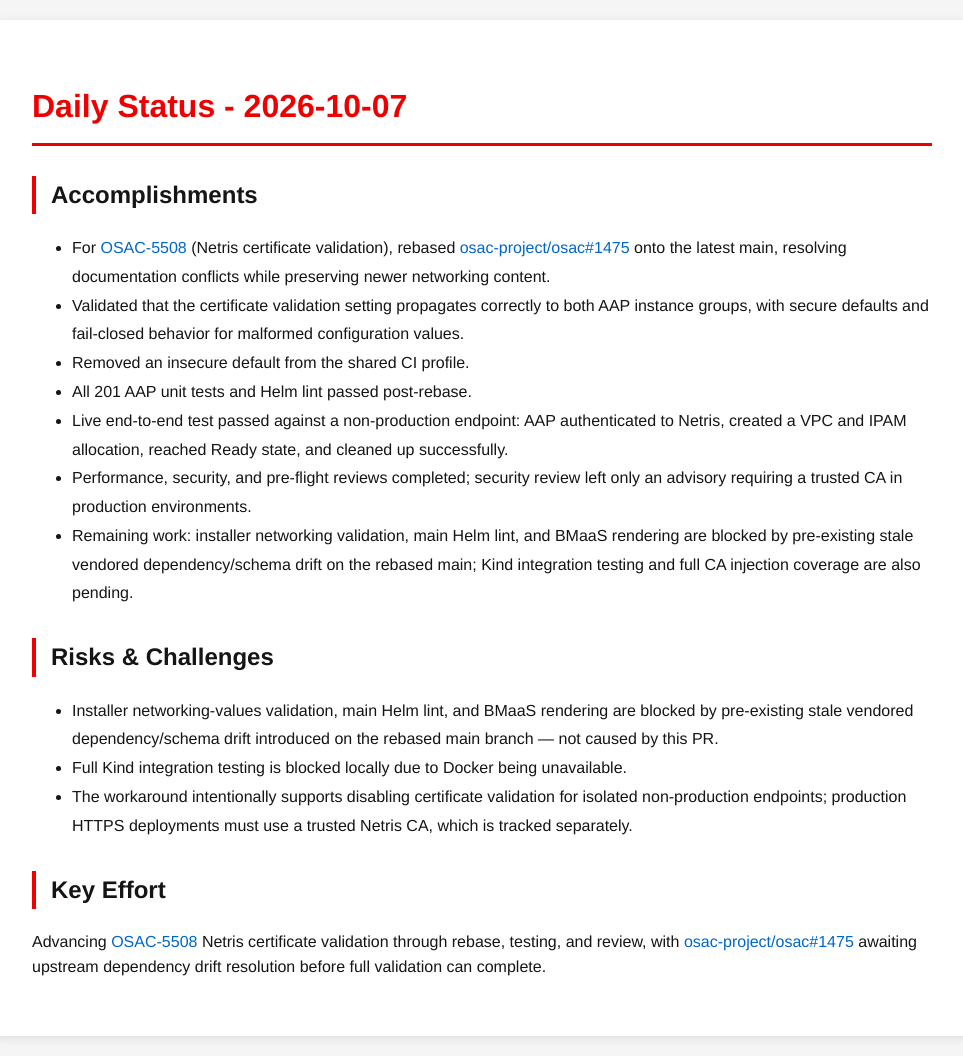
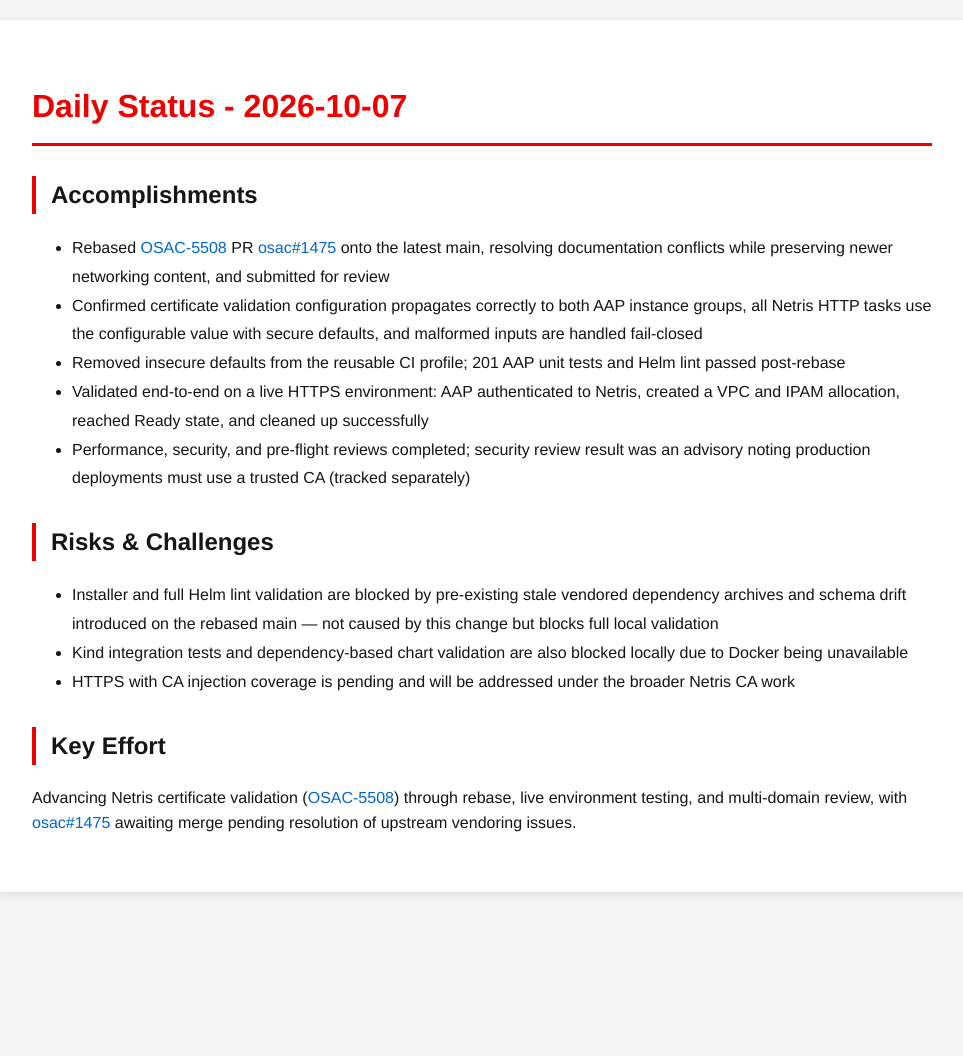
Before and after one commit to tzvatot/daily-status, a Jekyll site: the page built from 2026-10-07.md, in a window 1280 px wide. Shown: the whole page, without its empty margins (158-1121 px from the left). Built offline with Jekyll 4.4.1, drawn with Linux system fonts in a browser that asks for light colours; after the commit the page ends 912 px from its top, so only the background shows below that.

Commit message:
Daily status update - 2026-10-07

```diff
--- a/2026-10-07.md
+++ b/2026-10-07.md
@@ -7,18 +7,16 @@
 # Daily Status - 2026-10-07
 
 ## Accomplishments
-- For [OSAC-5508](https://redhat.atlassian.net/browse/OSAC-5508) (Netris certificate validation), rebased [osac-project/osac#1475](https://github.com/osac-project/osac/pull/1475) onto the latest main, resolving documentation conflicts while preserving newer networking content.
-- Validated that the certificate validation setting propagates correctly to both AAP instance groups, with secure defaults and fail-closed behavior for malformed configuration values.
-- Removed an insecure default from the shared CI profile.
-- All 201 AAP unit tests and Helm lint passed post-rebase.
-- Live end-to-end test passed against a non-production endpoint: AAP authenticated to Netris, created a VPC and IPAM allocation, reached Ready state, and cleaned up successfully.
-- Performance, security, and pre-flight reviews completed; security review left only an advisory requiring a trusted CA in production environments.
-- Remaining work: installer networking validation, main Helm lint, and BMaaS rendering are blocked by pre-existing stale vendored dependency/schema drift on the rebased main; Kind integration testing and full CA injection coverage are also pending.
+- Rebased [OSAC-5508](https://redhat.atlassian.net/browse/OSAC-5508) PR [osac#1475](https://github.com/osac-project/osac/pull/1475) onto the latest main, resolving documentation conflicts while preserving newer networking content, and submitted for review
+- Confirmed certificate validation configuration propagates correctly to both AAP instance groups, all Netris HTTP tasks use the configurable value with secure defaults, and malformed inputs are handled fail-closed
+- Removed insecure defaults from the reusable CI profile; 201 AAP unit tests and Helm lint passed post-rebase
+- Validated end-to-end on a live HTTPS environment: AAP authenticated to Netris, created a VPC and IPAM allocation, reached Ready state, and cleaned up successfully
+- Performance, security, and pre-flight reviews completed; security review result was an advisory noting production deployments must use a trusted CA (tracked separately)
 
 ## Risks & Challenges
-- Installer networking-values validation, main Helm lint, and BMaaS rendering are blocked by pre-existing stale vendored dependency/schema drift introduced on the rebased main branch — not caused by this PR.
-- Full Kind integration testing is blocked locally due to Docker being unavailable.
-- The workaround intentionally supports disabling certificate validation for isolated non-production endpoints; production HTTPS deployments must use a trusted Netris CA, which is tracked separately.
+- Installer and full Helm lint validation are blocked by pre-existing stale vendored dependency archives and schema drift introduced on the rebased main — not caused by this change but blocks full local validation
+- Kind integration tests and dependency-based chart validation are also blocked locally due to Docker being unavailable
+- HTTPS with CA injection coverage is pending and will be addressed under the broader Netris CA work
 
 ## Key Effort
-Advancing [OSAC-5508](https://redhat.atlassian.net/browse/OSAC-5508) Netris certificate validation through rebase, testing, and review, with [osac-project/osac#1475](https://github.com/osac-project/osac/pull/1475) awaiting upstream dependency drift resolution before full validation can complete.
+Advancing Netris certificate validation ([OSAC-5508](https://redhat.atlassian.net/browse/OSAC-5508)) through rebase, live environment testing, and multi-domain review, with [osac#1475](https://github.com/osac-project/osac/pull/1475) awaiting merge pending resolution of upstream vendoring issues.
```
